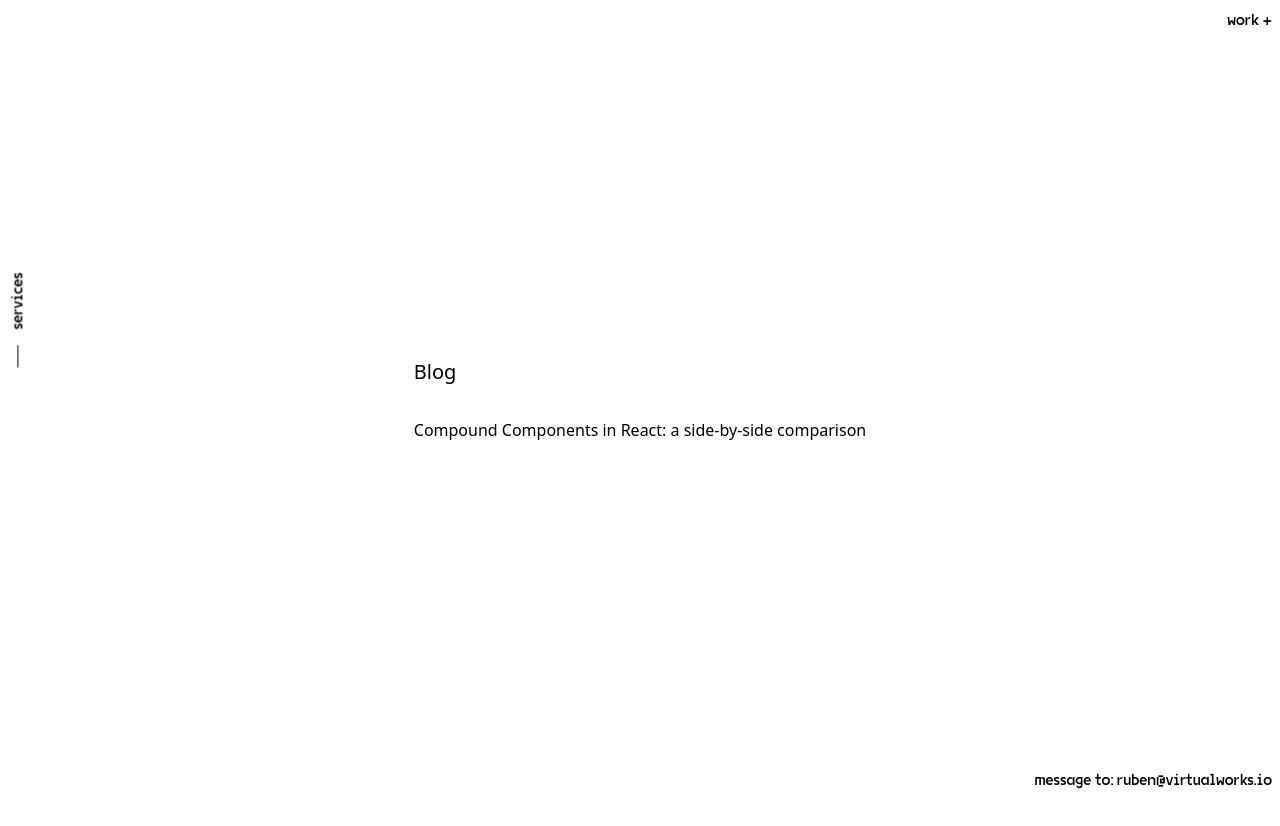
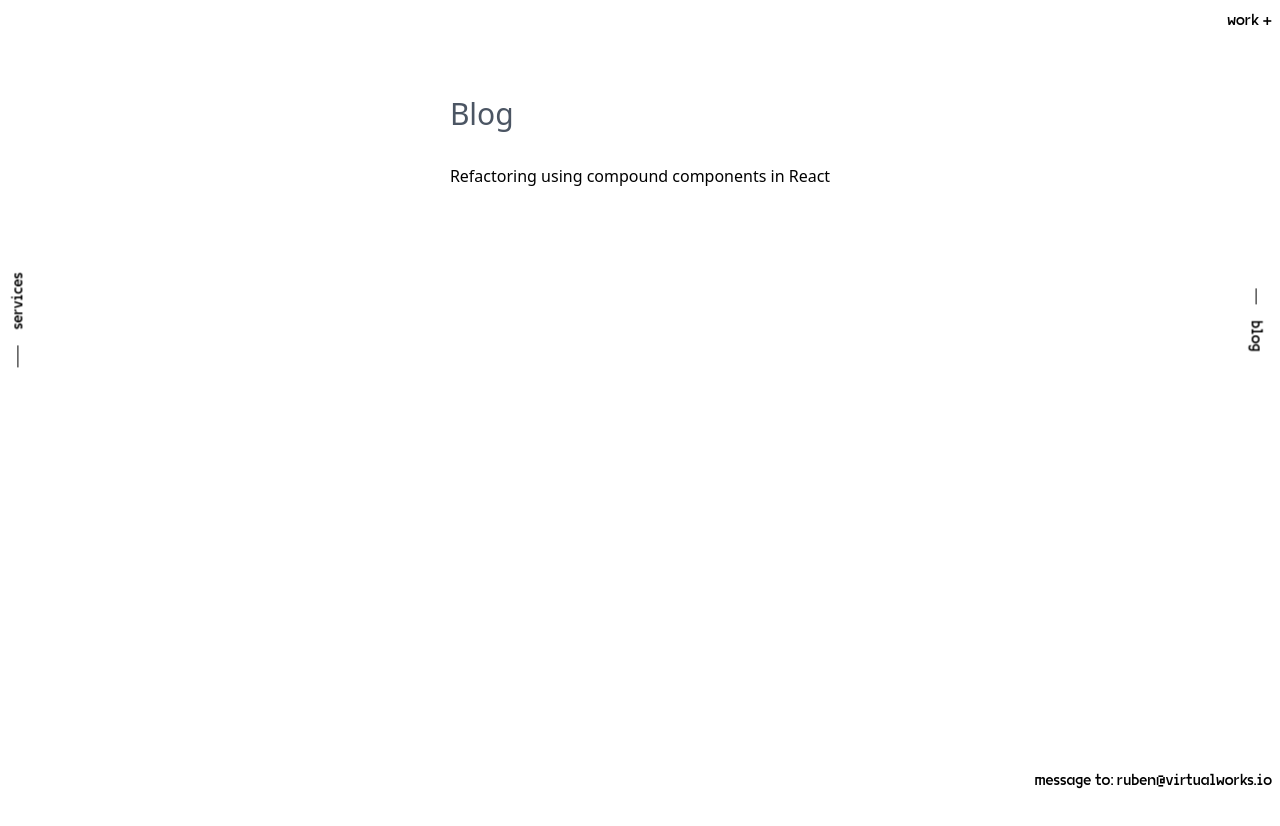
Before and after one commit to code-sanchu/my_portfolio-old, an Astro site: page /blog in a window 1280 px wide. Before the commit the page ends 800 px from the top, so only its background shows below. Built offline with nearby package versions, Linux system fonts and the light colour scheme; Astro itself is replaced by a stand-in of ours.

Commit message:
blog post kinda done

```diff
--- a/src/components/Navigation.astro
+++ b/src/components/Navigation.astro
@@ -10,6 +10,12 @@
   <a href="/services">services</a>
 </div>
 <div
+  class="font-display-primary z-30 fixed top-[40vh] rotate-90 -right-xs -translate-y-1/2 flex items-center gap-sm text-sm sm:text-base"
+>
+  <div class="h-[1px] w-[16px] bg-black"></div>
+  <a href="/blog">blog</a>
+</div>
+<div
   class="font-display-primary z-30 fixed top-[99vh] -translate-y-full right-xs text-sm sm:text-base"
 >
   message to:
--- a/src/pages/blog/index.astro
+++ b/src/pages/blog/index.astro
@@ -3,11 +3,13 @@ import Layout from "~layouts/Layout.astro";
 ---
 
 <Layout>
-  <main class="grid place-items-center min-h-screen">
+  <main class="flex justify-center mt-2xl">
     <div>
-      <h1 class="text-xl">Blog</h1>
+      <h1 class="text-3xl text-gray-600">Blog</h1>
       <div class="mt-lg">
-        <h3>Compound Components in React: a side-by-side comparison</h3>
+        <a href="/blog/refactoring-using-compound-components">
+          <h3 class="">Refactoring using compound components in React</h3>
+        </a>
       </div>
     </div>
   </main>
--- a/src/pages/blog/compound-components-in-react.astro
+++ b/src/pages/blog/refactoring-using-compound-components.astro
@@ -46,8 +46,8 @@ import Layout from "~layouts/Layout.astro";
           </p>
           <MessyComponent client:only="react" />
           <p>
-            The above code certainly needs to be cleaned up, with or without
-            compound components. It contains at least one bug.
+            The above code certainly needs to be cleaned up and refactored, with
+            or without compound components. It contains at least one bug.
           </p>
           <p>
             When the component is actually used, even with just placeholder
```
